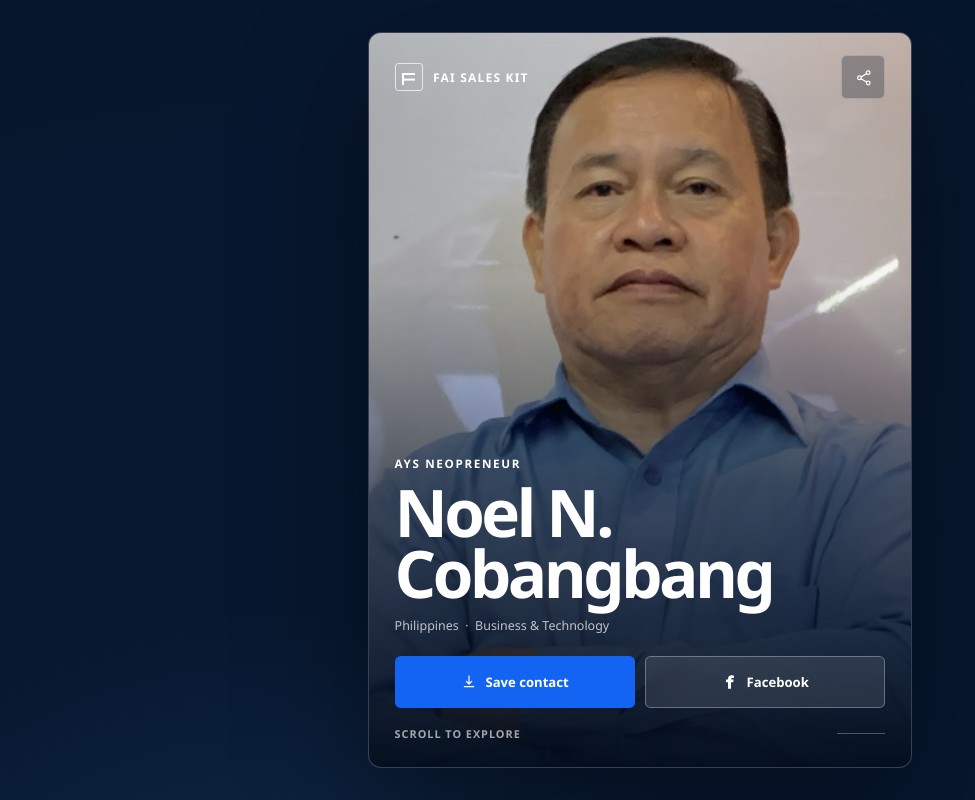
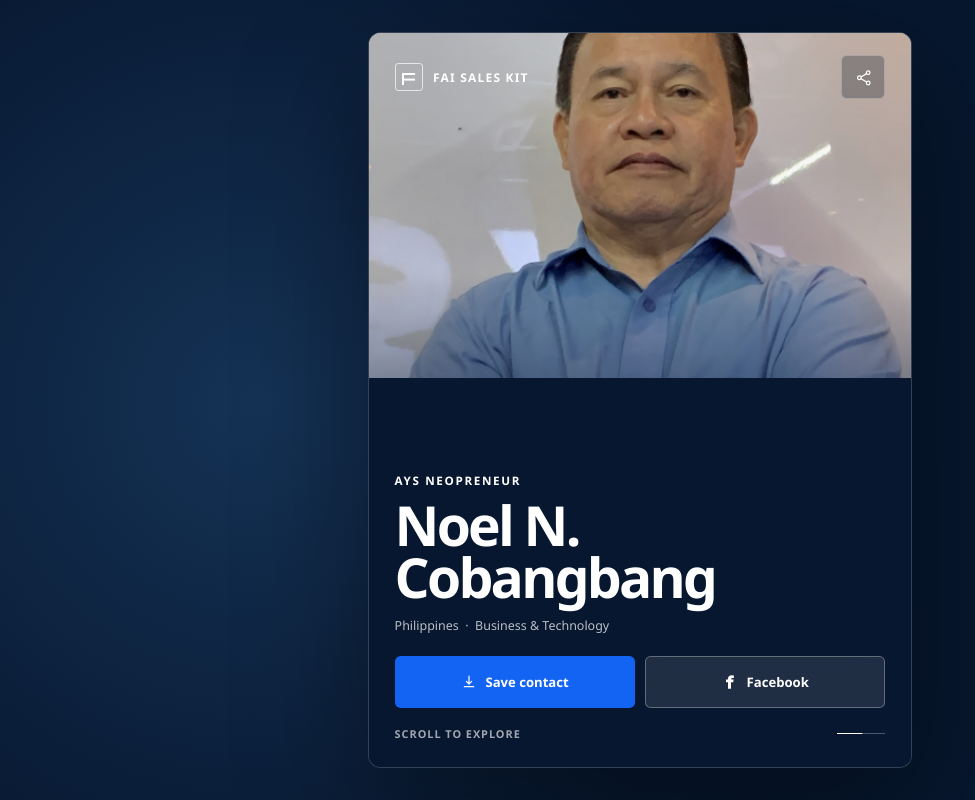
Before and after one commit to nahadgur/test1111, a Next.js app: page / in a window 1280 px wide. Shown: the top 800 px of the page, without its empty margins (0-975 px from the left). Built offline with nearby package versions, Linux system fonts and the light colour scheme.

Commit message:
Reduce portrait scale and scroll distance

```diff
--- a/app/globals.css
+++ b/app/globals.css
@@ -19,7 +19,7 @@ button { font: inherit; }
 a { color: inherit; text-decoration: none; }
 
 .page-shell { position: relative; min-height: 100svh; background: radial-gradient(circle at 20% 12%, #153255 0, #07172f 34rem, #04101f 100%); }
-.scroll-story { position: relative; min-height: 1200svh; }
+.scroll-story { position: relative; min-height: 420svh; }
 .sticky-frame { position: sticky; top: 0; width: 100%; height: 100svh; overflow: hidden; }
 .vcard { position: relative; width: 100%; height: 100%; overflow: hidden; color: var(--white); background: var(--ink); isolation: isolate; }
 
@@ -35,12 +35,13 @@ a { color: inherit; text-decoration: none; }
 .icon-button:active { transform: scale(.95); }
 
 .hero-panel, .projects-panel { position: absolute; inset: 0; transition: opacity .55s ease, transform .75s var(--ease), visibility .55s; }
-.hero-panel { z-index: 2; overflow: hidden; background: #12243d; }
-.hero-photo { object-fit: cover; object-position: 50% 24%; filter: saturate(.82) contrast(1.04); transition: transform 1.1s var(--ease), filter .7s ease; }
-.hero-shade { position: absolute; inset: 0; background: linear-gradient(180deg, rgba(3,13,28,.1) 12%, rgba(3,13,28,.04) 34%, rgba(3,13,28,.55) 62%, rgba(3,13,28,.98) 100%); }
+.hero-panel { z-index: 2; overflow: hidden; background: var(--ink); }
+.hero-media { position: absolute; top: 0; right: 0; left: 0; height: 47%; overflow: hidden; background: #d8dce1; }
+.hero-photo { object-fit: cover; object-position: 50% 28%; filter: saturate(.82) contrast(1.04); transition: transform 1.1s var(--ease), filter .7s ease; }
+.hero-shade { position: absolute; inset: 0; background: linear-gradient(180deg, rgba(3,13,28,.06), rgba(3,13,28,.02) 70%, rgba(7,23,47,.38)); }
 .hero-content { position: absolute; z-index: 3; right: 0; bottom: 0; left: 0; padding: 1.5rem 1.25rem max(1.4rem, env(safe-area-inset-bottom)); }
 .role { margin: 0 0 .7rem; color: #fff; font-size: .73rem; font-weight: 750; letter-spacing: .14em; text-transform: uppercase; }
-h1 { max-width: 11ch; margin: 0; font-size: clamp(2.65rem, 12vw, 4.1rem); font-weight: 680; letter-spacing: -.055em; line-height: .92; }
+h1 { max-width: 13ch; margin: 0; font-size: clamp(2.25rem, 10vw, 3.45rem); font-weight: 680; letter-spacing: -.05em; line-height: .94; }
 .location { margin: .9rem 0 0; color: rgba(255,255,255,.72); font-size: .78rem; }
 
 .primary-actions { display: grid; grid-template-columns: 1fr 1fr; gap: .65rem; margin-top: 1.35rem; }
@@ -81,7 +82,7 @@ h1 { max-width: 11ch; margin: 0; font-size: clamp(2.65rem, 12vw, 4.1rem); font-w
 .scroll-direction { margin: .65rem 0 0; color: var(--muted); font-size: .65rem; font-weight: 650; letter-spacing: .08em; text-transform: uppercase; }
 
 .show-projects .hero-panel { opacity: 0; visibility: hidden; transform: scale(1.04); }
-.show-projects .hero-photo { transform: scale(1.07); filter: saturate(.65) contrast(1.03); }
+.show-projects .hero-photo { transform: scale(1.04); filter: saturate(.65) contrast(1.03); }
 .show-projects .projects-panel { opacity: 1; visibility: visible; transform: translateY(0); }
 .show-projects .persistent-header { color: var(--ink); }
 .show-projects .brand-mark { border-color: var(--ink); }
--- a/components/scroll-vcard.tsx
+++ b/components/scroll-vcard.tsx
@@ -37,8 +37,17 @@ export function ScrollVcard() {
       if (!story) return;
       const rect = story.getBoundingClientRect();
       const travel = Math.max(story.offsetHeight - window.innerHeight, 1);
-      const progress = Math.min(1, Math.max(0, -rect.top / travel));
-      setActiveStep(Math.round(progress * properties.length));
+      const scrolled = Math.min(travel, Math.max(0, -rect.top));
+      const heroHold = window.innerHeight * .65;
+
+      if (scrolled < heroHold) {
+        setActiveStep(0);
+        return;
+      }
+
+      const propertyTravel = Math.max(travel - heroHold, 1);
+      const propertyProgress = Math.min(1, (scrolled - heroHold) / propertyTravel);
+      setActiveStep(1 + Math.round(propertyProgress * (properties.length - 1)));
     };
 
     const scheduleUpdate = () => {
@@ -67,7 +76,7 @@ export function ScrollVcard() {
       <section
         className="scroll-story"
         ref={storyRef}
-        style={{ height: `${(properties.length + 1) * 100}svh` }}
+        style={{ height: "420svh" }}
         aria-label="Noel Cobangbang digital business card"
       >
         <div className="sticky-frame">
@@ -78,8 +87,10 @@ export function ScrollVcard() {
             </header>
 
             <section className="hero-panel" aria-hidden={!heroIsActive}>
-              <Image className="hero-photo" src="/assets/noel-profile.png" alt="Noel N. Cobangbang" fill priority sizes="(max-width: 640px) 100vw, 540px" />
-              <div className="hero-shade" aria-hidden="true" />
+              <div className="hero-media">
+                <Image className="hero-photo" src="/assets/noel-profile.png" alt="Noel N. Cobangbang" fill priority sizes="(max-width: 640px) 100vw, 540px" />
+                <div className="hero-shade" aria-hidden="true" />
+              </div>
               <div className="hero-content">
                 <p className="role">AYS Neopreneur</p>
                 <h1>Noel N. Cobangbang</h1>
```
